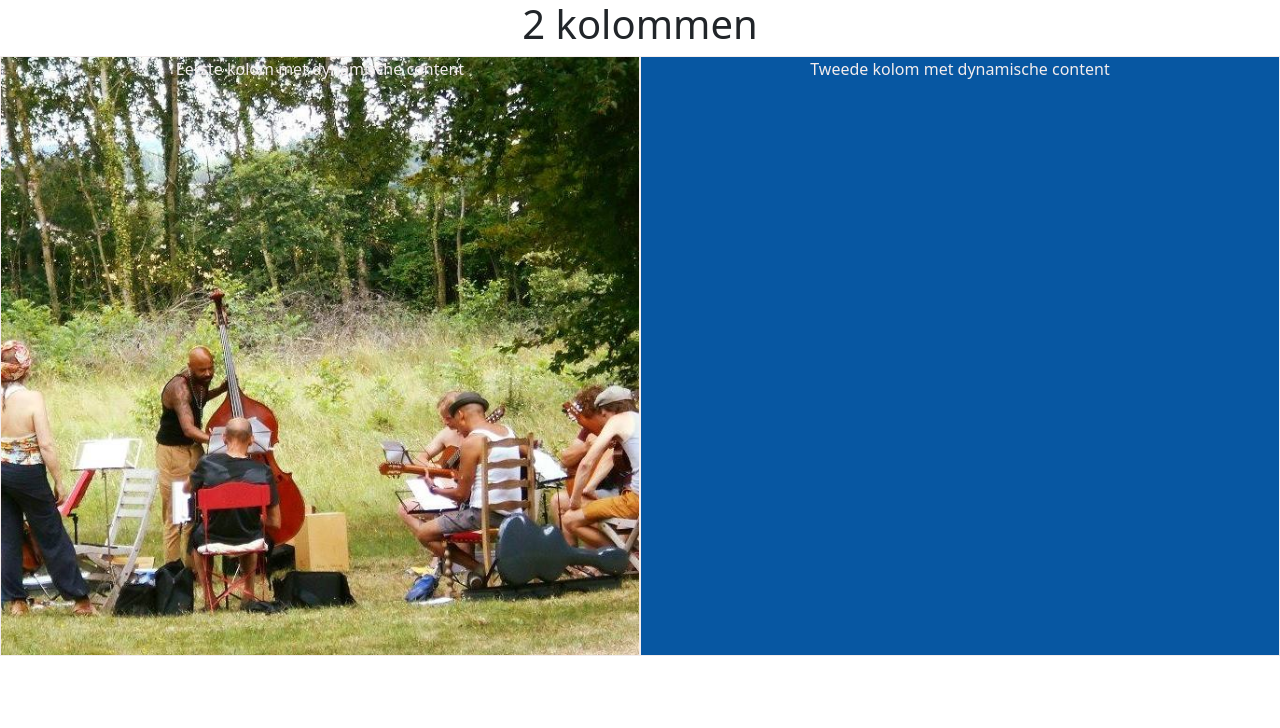
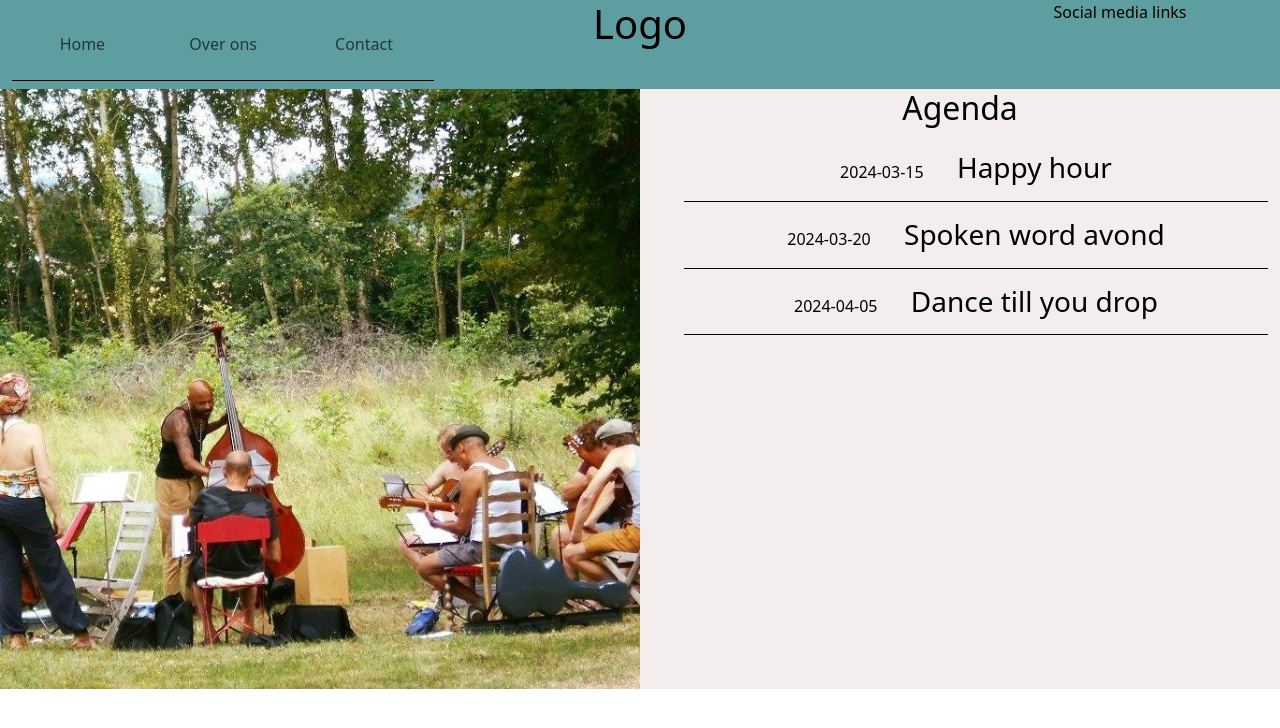
Before and after one commit to saebuabu/bootstrap-react, a React (Create React App) app: page / in a window 1280 px wide. Shown: the top 728 px of the page. Built offline with nearby package versions, Linux system fonts and the light colour scheme.

Commit message:
Component NavigatieHeader boven de 2 kolommen

```diff
--- a/src/App.js
+++ b/src/App.js
@@ -1,16 +1,15 @@
 import React from 'react';
 import './App.css';
 import Opdracht2Kolommen from './components/Opdracht2Kolommen';
+import NavigatieHeader from './components/NavigatieHeader';
 
 
 function App() {
   return (
     <>
     <div className="App">
-      <header className="App-header">
-        <h1>2 kolommen</h1>
-      </header>
-      <Opdracht2Kolommen />
+        <NavigatieHeader />
+        <Opdracht2Kolommen />
       </div>
     </>
   );
--- /dev/null
+++ b/src/components/NavigatieHeader/index.jsx
@@ -0,0 +1,51 @@
+/***********************************
+Maak een fluid navigatieheader component
+deze component bevat een header row
+met bootstrap classes met 3 cols
+1 het menu,
+2 een logo in het midden en
+3 een deel waar sociale links worden geplaatst
+*************************/
+
+import './style.css';
+
+function NavigatieHeader() {
+  return (
+    <>
+      <header class="container-fluid">
+        <div className="row">
+          <div className="col-3">
+            <nav class="navbar navbar-expand-md">
+              <button
+                class="navbar-toggler"
+                type="button"
+                data-toggle="collapse"
+                data-target="#navbarNav"
+                aria-controls="navbarNav"
+                aria-expanded="false"
+                aria-label="Toggle navigation"
+              >
+                <span class="navbar-toggler-icon"></span>
+              </button>
+              <div class="collapse navbar-collapse" id="navbarNav">
+                <ul class="navbar-nav">
+                  <li class="nav-item"><a href="#" class="nav-link">Home</a></li>
+                  <li class="nav-item"><a href="#" class="nav-link">Over ons</a></li>
+                  <li class="nav-item"><a href="#" class="nav-link">Contact</a></li>
+                </ul>
+              </div>
+            </nav>
+          </div>
+          <div className="col-6">
+            <h1>Logo</h1>
+          </div>
+          <div className="col-3">
+            Social media links
+          </div>
+        </div>
+      </header>
+    </>
+  );
+}
+
+export default NavigatieHeader;
--- /dev/null
+++ b/src/components/NavigatieHeader/style.css
@@ -0,0 +1,12 @@
+nav {
+    width: 33vw;
+}
+
+nav.navbar ul.navbar-nav {
+    width: 100%;
+
+}
+
+header div.row [class*="col"]{
+    background-color: cadetblue;
+}
--- /dev/null
+++ b/src/components/Opdracht2Kolommen/events.js
@@ -0,0 +1,17 @@
+const events =
+    [
+        {
+            title: "Happy hour",
+            date: "2024-03-15"
+        },
+        {
+            title: "Spoken word avond",
+            date: "2024-03-20"
+        },
+        {
+            title: "Dance till you drop",
+            date: "2024-04-05"
+        }
+    ];
+
+export default events;
--- a/src/components/Opdracht2Kolommen/index.jsx
+++ b/src/components/Opdracht2Kolommen/index.jsx
@@ -1,4 +1,5 @@
 import './style.css'
+import events from './events.js';
 
 export default function Opdracht2Kolommen() {
     return (
@@ -13,10 +14,17 @@ export default function Opdracht2Kolommen() {
 
                         }}
                 >
-                    <p>Eerste kolom met dynamische content</p>
                 </div>
                 <div className="col-6">
-                    <p>Tweede kolom met dynamische content</p>
+                    <h2>Agenda</h2>
+                    <ul>
+                    { events.map(event => (
+                        <li key={event.id}>
+                            <span>{event.date}</span>
+                            <h3>{event.title}</h3>
+                        </li>
+                    ))}
+                    </ul>
                 </div>
             </div>
         </div>
--- a/src/components/Opdracht2Kolommen/style.css
+++ b/src/components/Opdracht2Kolommen/style.css
@@ -12,3 +12,25 @@
 #opdracht2K .row .col-6:nth-child(1) {
     min-height: 75vh;
 }
+
+ul {
+    list-style-type: none;
+    padding: 0;
+}
+
+ul li {
+    width: 100%;
+    padding: 1em 0;
+    border-bottom: 1px solid black;
+}
+
+ul li span {
+    display: inline-block;
+    width: 20%;
+    text-align: start;
+}
+
+ul li h3 {
+    display: inline;
+    text-align: end;
+}
--- a/src/index.css
+++ b/src/index.css
@@ -1,6 +1,5 @@
 /* className="col" gets a specific background-color and appropriate color */
 [class*="col"] {
-  background-color: #0757a2;
-  color: #f4eded;
-  border: 1px solid #f4eded;
+  background-color: #f4eded;
+  color: #000000;
 }
--- a/src/index.js
+++ b/src/index.js
@@ -6,6 +6,8 @@ import reportWebVitals from './reportWebVitals';
 
 // Importing the Bootstrap CSS
 import 'bootstrap/dist/css/bootstrap.min.css';
+import 'bootstrap/dist/js/bootstrap.bundle.min.js'
+
 
 const root = ReactDOM.createRoot(document.getElementById('root'));
 root.render(
```
